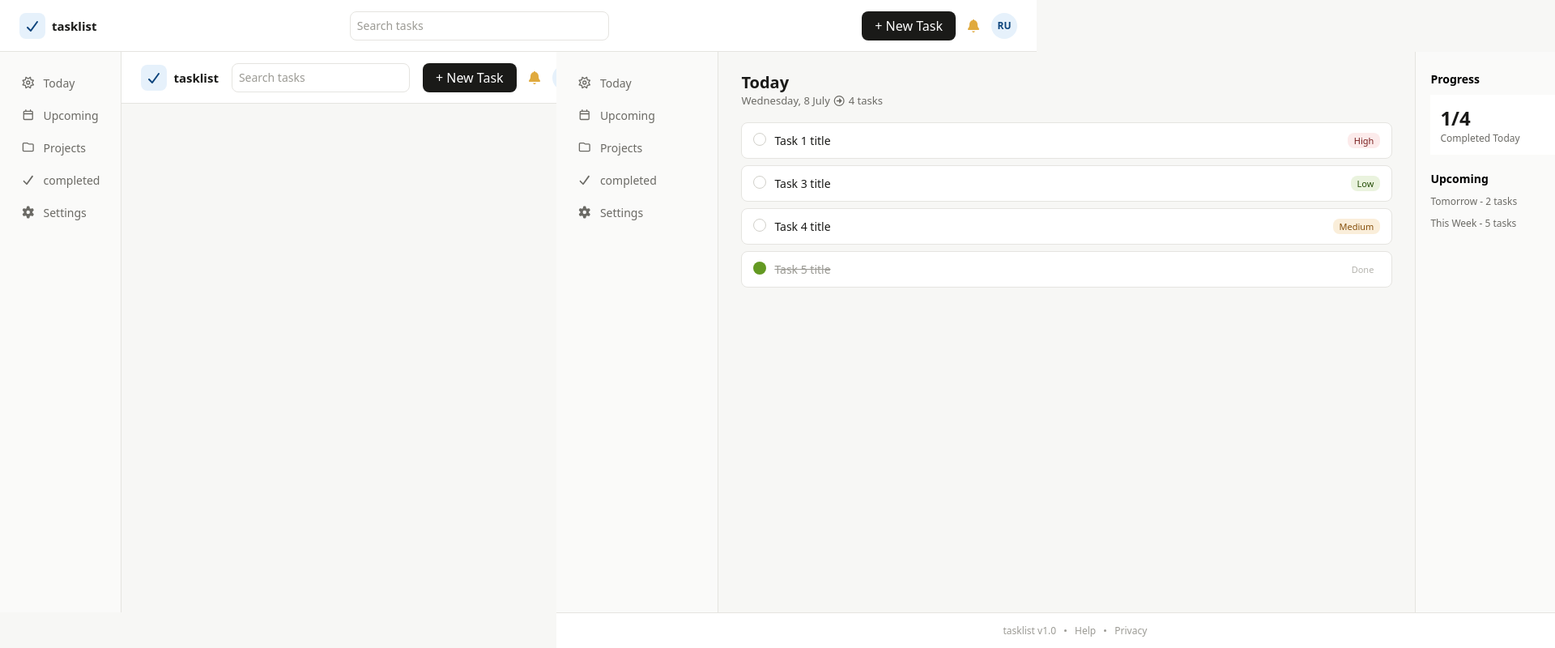
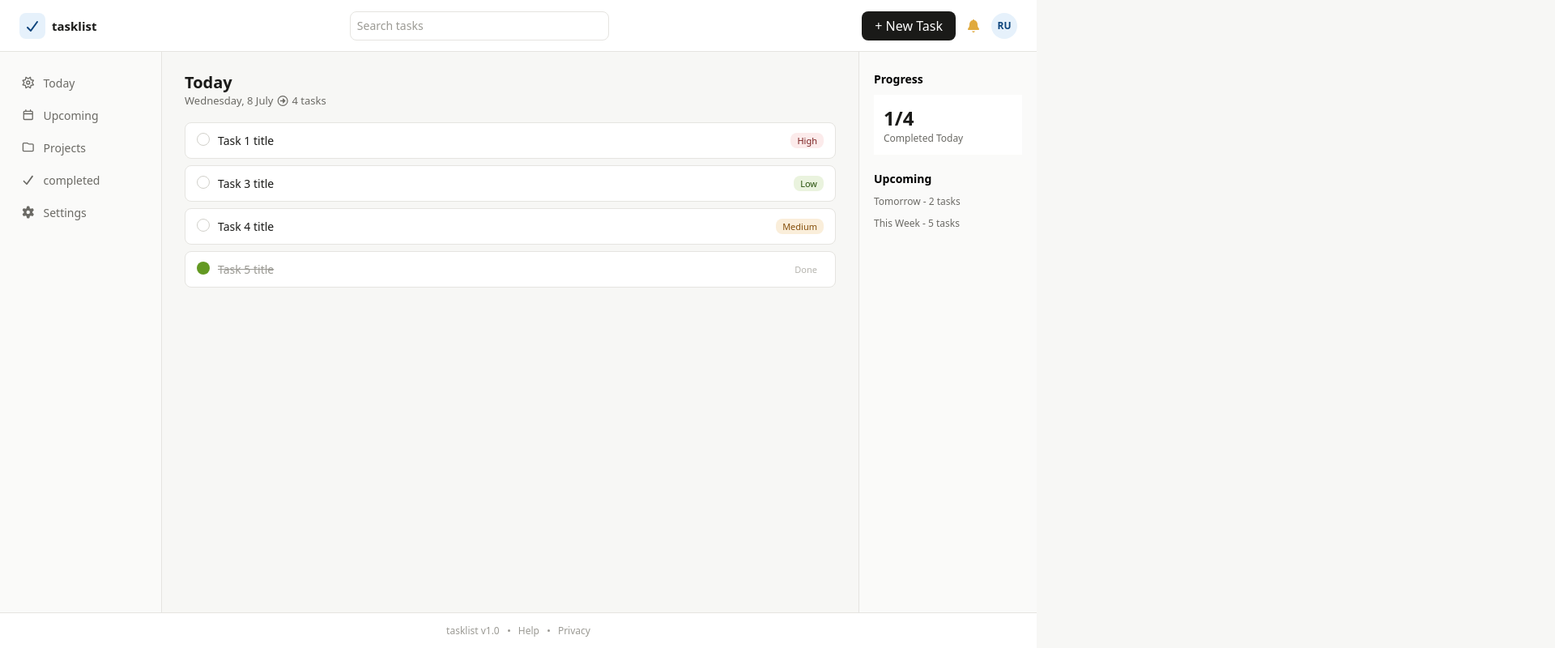
Before and after one commit to AlainRegisDev88/to-do-app, a React (Vite) app in the folder to-do-app/: page / in a window 1280 px wide. Shown: the top 800 px of the page at 81% size, 1920 px wide, since content can reach past the window. Built offline with nearby package versions, Linux system fonts and the light colour scheme; no server answers.

Commit message:
Remove duplicare sidebar, header and footer from the homepage

```diff
--- a/to-do-app/src/components/HomePage.jsx
+++ b/to-do-app/src/components/HomePage.jsx
@@ -34,13 +34,7 @@ const HomePage = () => {
     console.log(user)
 
     return (
-        <>
-            <Header />
-
-            <div className="home">
-
         <div className="main">
-                    <Sidebar />
             <div className="content-area">
                 <div className="middle-section">
                     <div className="page-heading">
@@ -100,24 +94,8 @@ const HomePage = () => {
                 </div>
 
             </div>
+
         </div>
-
-                <Footer />
-            </div>
-            {/* <div className="user-info">
-            <p><strong>{message}, Hello {name}</strong></p>
-            <p>how are you?</p>
-            {user && (
-                <div>
-                    <p>User email: {user.email}</p>
-                    <p>User id: {user.id}</p>
-                    <p>Random Score /100: {random}</p>
-                </div>
-
-
-            )}
-        </div> */}
-        </>
     );
 }
 
```
Lines whose indentation alone changed are shown as unchanged.
